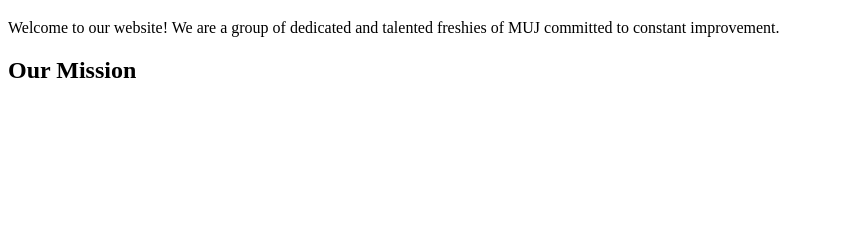
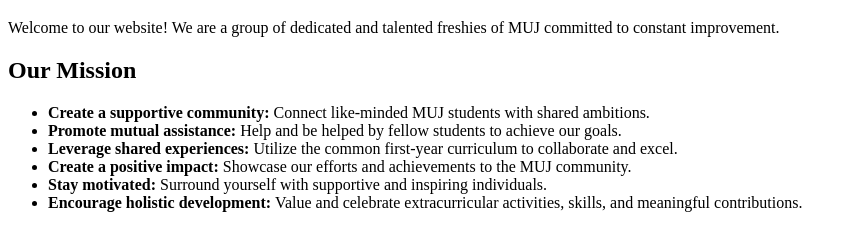
Before and after one commit to AetosDios301/MUJ-Maximum-Effort-Group, a plain HTML site: page maxeffort.html in a window 1280 px wide. Shown: the part 61-312 px from the top of the page, without its empty margins (0-857 px from the left). Drawn offline with Linux system fonts and the light colour scheme.

Commit message:
saved it now

```diff
--- a/maxeffort.html
+++ b/maxeffort.html
@@ -8,5 +8,13 @@
         <h1>MUJ Max Effort Group</h1>
         <p>Welcome to our website! We are a group of dedicated and talented freshies of MUJ committed to constant improvement.</p>
         <h2>Our Mission</h2>
+        <ul>
+            <li><strong>Create a supportive community: </strong> Connect like-minded MUJ students with shared ambitions.</li>
+            <li><strong>Promote mutual assistance: </strong>Help and be helped by fellow students to achieve our goals.</li>
+            <li><strong>Leverage shared experiences: </strong>Utilize the common first-year curriculum to collaborate and excel.</li>
+            <li><strong>Create a positive impact: </strong>Showcase our efforts and achievements to the MUJ community.</li>
+            <li><strong>Stay motivated: </strong>Surround yourself with supportive and inspiring individuals.</li>
+            <li><strong>Encourage holistic development: </strong>Value and celebrate extracurricular activities, skills, and meaningful contributions.</li>
+        </ul>
     </body>
 </html>
```
